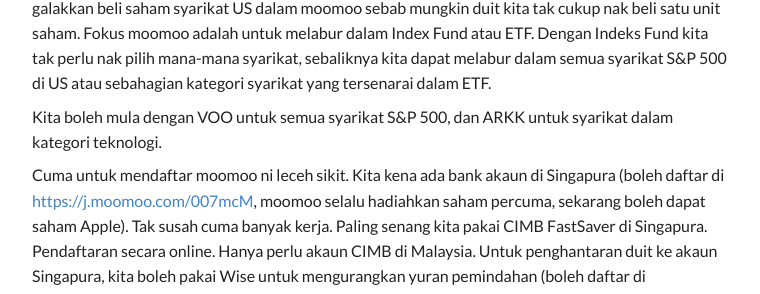
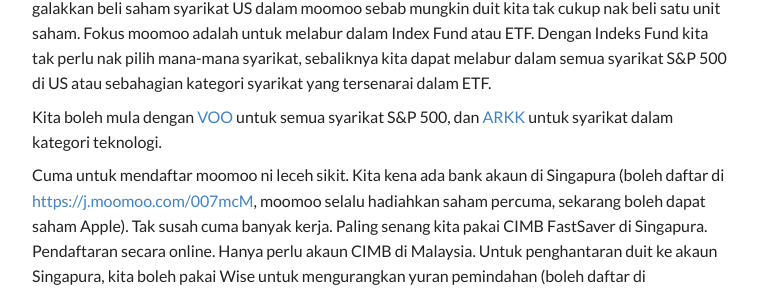
Before and after one commit to arzumy/arzumy.github.com, a Jekyll site: the page built from _posts/2021-09-05-nasihat-pelaburan-untuk-aku-yang-dulu.md, in a window 1280 px wide and 900 px high, scrolled down 2507 px. Shown: the part 153-447 px from the top of the window, without its empty margins (258-1018 px from the left). Built offline with Jekyll 4.4.1, drawn with Linux system fonts in a browser that asks for light colours; nearby versions of some CDN libraries; part of the change alters nothing that is shown.

```diff
--- a/_posts/2021-09-05-nasihat-pelaburan-untuk-aku-yang-dulu.md
+++ b/_posts/2021-09-05-nasihat-pelaburan-untuk-aku-yang-dulu.md
@@ -77,7 +77,7 @@ Emas tak payah nak cerita banyak, dari dulu lagi orang dah menyimpan emas. Untun
 
 Ini cerita dia panjang sikit. moomoo memudahkan kita untuk melabur dalam pasaran US. Aku tak galakkan beli saham syarikat US dalam moomoo sebab mungkin duit kita tak cukup nak beli satu unit saham. Fokus moomoo adalah untuk melabur dalam Index Fund atau ETF. Dengan Indeks Fund kita tak perlu nak pilih mana-mana syarikat, sebaliknya kita dapat melabur dalam semua syarikat S&P 500 di US atau sebahagian kategori syarikat yang tersenarai dalam ETF.
 
-Kita boleh mula dengan VOO untuk semua syarikat S&P 500, dan ARKK untuk syarikat dalam kategori teknologi.
+Kita boleh mula dengan [VOO](https://seekingalpha.com/symbol/VOO) untuk semua syarikat S&P 500, dan [ARKK](https://seekingalpha.com/symbol/ARKK) untuk syarikat dalam kategori teknologi.
 
 Cuma untuk mendaftar moomoo ni leceh sikit. Kita kena ada bank akaun di Singapura (boleh daftar di [https://j.moomoo.com/007mcM](https://j.moomoo.com/007mcM), moomoo selalu hadiahkan saham percuma, sekarang boleh dapat saham Apple). Tak susah cuma banyak kerja. Paling senang kita pakai CIMB FastSaver di Singapura. Pendaftaran secara online. Hanya perlu akaun CIMB di Malaysia. Untuk penghantaran duit ke akaun Singapura, kita boleh pakai Wise untuk mengurangkan yuran pemindahan (boleh daftar di [https://wise.com/invite/u/arzumyb](https://wise.com/invite/u/arzumyb))
 
```
